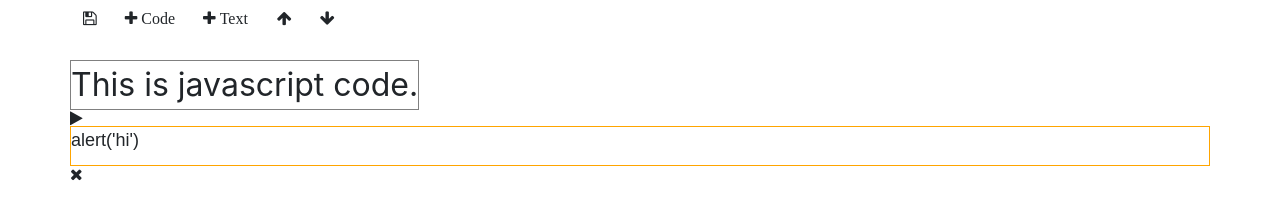
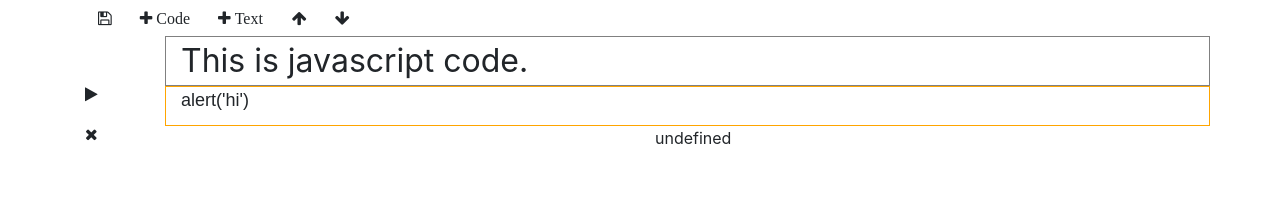
Before and after one commit to mazhar-karimi/jsnotebook, a plain HTML site: page index.html in a window 1280 px wide. Both pictures are taken after a click on the element 76 px from the left and 118 px from the top of the page. Drawn offline with nearby package versions, Linux system fonts and the light colour scheme.

Commit message:
Update index.html

```diff
--- a/index.html
+++ b/index.html
@@ -6,53 +6,68 @@
     <link rel="stylesheet" href="css/bootstrap.min.css">
 
     <script>
-
-        function Execute(code_ele) {
-            var code = code_ele.innerText;
-            var eval_code = eval(code);
-            var output1 = document.getElementById('output1');
-            output1.innerHTML = output1;
-
-            output1.parentElement.lastChild|
-
-            /*
-
-            <div class="row">
-                <div class="command col-x-6">
-                    <span class="fa fa-remove" onclick="Clearoutput(this)">
-                    </span>
-                </div>
-                <div class="output col-x-6" id="output1">
-                </div>
-            </div>
-
-            */
+        function PrintText() {
 
         }
 
-        function DeleteCell() {
+        function insertAfter(el, referenceNode) {
+            referenceNode.parentNode.insertBefore(el, referenceNode.nextSibling);
+        }
+
+        function Execute(code_ele) {
+
+            var code = code_ele.parentElement.parentElement.children[1].innerText;
+            var eval_code_output = eval(code);
+
+            var row = null;
+
+
+            //!code_ele.parentElement.parentElement.nextSibling.classList.contains('output-div')
+            if (code_ele.parentElement.parentElement.nextSibling.classList == undefined) {
+                row  = document.createElement('row');
+                row.classList.add('row')
+                row.classList.add('output-div')
+
+                var div1 = document.createElement('div');
+                div1.classList.add('command');
+                div1.classList.add('col-6');
+
+                var span1 = document.createElement('span');
+                span1.classList.add('fa');
+                span1.classList.add('fa-remove');
+                span1.onclick = Clearoutput(this);
+
+                div1.appendChild(span1);
+                row.appendChild(div1);
+
+                var div2 = document.createElement('div');
+                div2.classList.add('output');
+                div2.classList.add('col-6');
+                div2.innerText = eval_code_output;
+                row.appendChild(div2);
+
+                insertAfter(row, code_ele.parentElement.parentElement);
+            }
+            else
+            {
+                row = code_ele.parentElement.parentElement.nextSibling;
+                row.children[1].innerText = eval_code_output;
+            }
 
         }
-
+        function DeleteCell() {
+        }
         function Clearoutput(ele) {
             ele.innerHTML = "";
             console.log(ele);
         }
-
         var selected_cell = null;
-
         function Click_Up() {
-
         }
-
         function Click_Down() {
-
         }
-
         function Click_Plus() {
-
         }
-
     </script>
 
     <style>
@@ -61,13 +76,13 @@
             border: solid 1px orange;
             font-size: 18px;
             font-family: sans-serif;
-            width:100%;
+            width: 100%;
         }
 
         .text {
             border: 0.5px solid gray;
-            width:100%;
-            font-size:32px;
+            width: 100%;
+            font-size: 32px;
         }
 
         .btn {
@@ -80,8 +95,7 @@
 <body>
     <div class="container">
         <div class="row">
-
-            <div class="col-x-12">
+            <div class="col-12">
                 <div class="btn-toolbar">
                     <div class="btn-group">
                         <button class="btn" data-original-title="Bold - Ctrl+B"><i class="fa fa-floppy-o"></i></button>
@@ -97,33 +111,22 @@
             </div>
         </div>
         <div class="row">
-            <div class="col-x-1">
-                <div class="col-x-1 command">
-                    <span class="" onclick="Execute(this)">
-                        &nbsp;
-                    </span>
-                </div>
-                <div class="col-x-11 text" id="code1" contenteditable="true">
-                    This is javascript code.
-                </div>
+            <div class="col-1 command">
+                <span onclick="PrintText(this)">
+                    &nbsp;
+                </span>
+            </div>
+            <div class="col-11 text" contenteditable="true">
+                This is javascript code.
             </div>
         </div>
         <div class="row">
-            <div class="col-x-1 command" onclick="Execute(this)">
-                <span class="fa fa-play">
+            <div class="col-1 command">
+                <span class="fa fa-play" onclick="Execute(this)">
                 </span>
             </div>
-            <div class="col-x-11 code" id="code1" contenteditable="true">
+            <div class="col-11 code" contenteditable="true">
                 alert('hi')
-            </div>
-        </div>
-        <div class="row">
-            <div class="command col-x-6">
-                <span class="fa fa-remove" onclick="Clearoutput(this)">
-
-                </span>
-            </div>
-            <div class="output col-x-6" id="output1">
             </div>
         </div>
 
```
